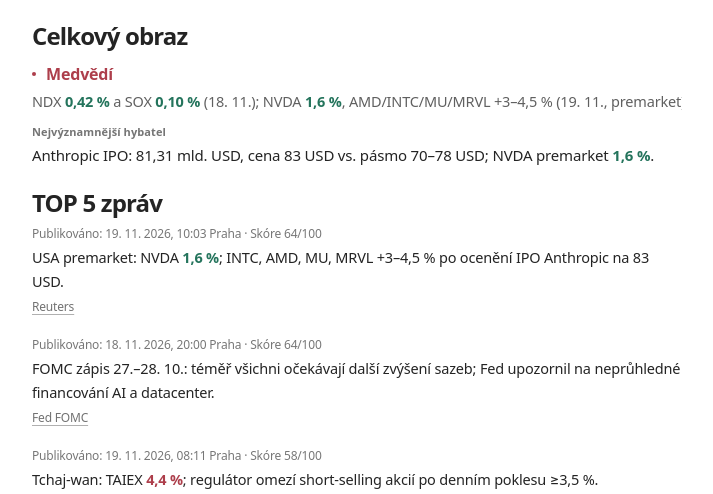
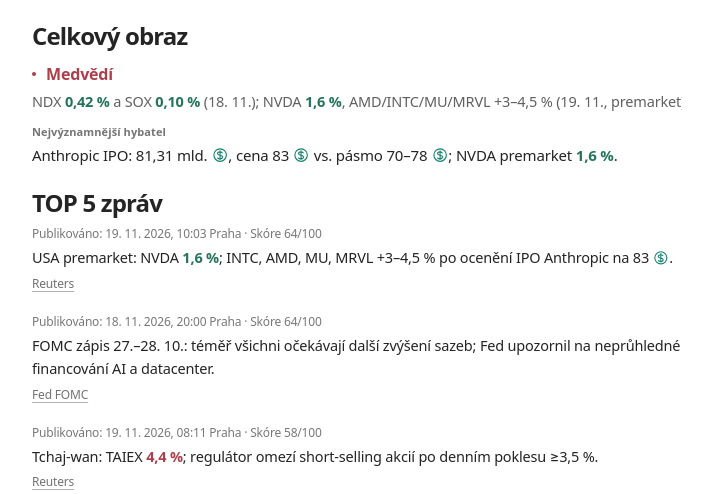
Before and after one commit to MichalMachalik/Nasdaq100-PAYandPRAY, a plain HTML site: page index.html in a window 1280 px wide. Shown: the part 295-789 px from the top of the page, without its empty margins (283-996 px from the left). Drawn offline with Linux system fonts and the light colour scheme.

Commit message:
Use inline SVG currency icons and remove redundant peak-distance phrase from forecast

```diff
--- a/index.html
+++ b/index.html
@@ -492,6 +492,19 @@ body :is(h1,h2,h3,p,div,span,small,strong,button,a,table,th,td,time,summary,labe
   overflow-wrap:break-word;
   text-wrap:pretty;
 }
+/* Inline currency pictograms in editorial copy; no colored backplates. */
+.inline-currency{
+  display:inline-flex;align-items:center;justify-content:center;
+  width:1.08em;height:1.08em;vertical-align:-.15em;
+  margin:0 .035em;line-height:1;white-space:nowrap;
+}
+.inline-currency svg{
+  display:block;width:100%;height:100%;overflow:visible;
+  fill:none;stroke:currentColor;stroke-linecap:round;stroke-linejoin:round;
+  stroke-width:1.65;
+}
+.inline-currency--usd{color:#16826e}
+.inline-currency--eur{color:#2766b4}
 </style></head>
 <body><div class="wrap">
 <header class="header"><div class="brand"><svg class="aardvark-mark" viewBox="0 0 100 73" role="img" aria-label="Logo Aardvarkland" xmlns="http://www.w3.org/2000/svg">
@@ -584,22 +597,55 @@ const sentenceBreaks=value=>cleanText(value).replace(
 );
 // Směr změny je vyjádřen pouze barvou, nikoliv znakem + nebo −.
 const signedPercentPattern=/(^|[^\p{L}\d])(?:(beat|miss)\s+(\d+(?:[.,]\d+)?)(\s*%)|([+−-])\s*(\d+(?:[.,]\d+)?)(\s*(?:%|bb\b|bps\b)))/giu;
+// Render standalone dollar/euro coin pictograms in narrative text only.
+const CURRENCY_INLINE_SVG={
+  USD:'<svg xmlns="http://www.w3.org/2000/svg" viewBox="0 0 24 24" aria-hidden="true" focusable="false"><circle cx="12" cy="12" r="9.25"/><path d="M15.2 8.6c-.9-.9-2.1-1.4-3.4-1.4-2.2 0-3.5 1-3.5 2.6 0 1.4 1.1 2.1 3.5 2.5 2.5.4 3.8 1.2 3.8 2.7 0 1.7-1.5 2.8-3.8 2.8-1.4 0-2.8-.5-3.7-1.5M12 5.5v13"/></svg>',
+  EUR:'<svg xmlns="http://www.w3.org/2000/svg" viewBox="0 0 24 24" aria-hidden="true" focusable="false"><circle cx="12" cy="12" r="9.25"/><path d="M16.2 7.8a5.3 5.3 0 0 0-3.4-1.2c-3.2 0-5.2 2.3-5.2 5.4s2 5.4 5.2 5.4a5.3 5.3 0 0 0 3.4-1.2M6 10.2h8M6 13.8h8"/></svg>'
+};
+const appendCurrencyText=(fragment,value)=>{
+  const text=String(value??'');
+  // A slash identifies currency pairs: EUR/USD and EUR/CZK must stay unchanged.
+  const pattern=/(^|[^\\p{L}\\p{N}\/])(USD|EUR)(?=$|[^\\p{L}\\p{N}\/])/giu;
+  let from=0,found;
+  while((found=pattern.exec(text))!==null){
+    let before=text.slice(from,found.index)+found[1];
+    // Keep units attached to preceding numeric values, avoiding orphaned icons.
+    if(/\\d[^\\n]*\\s$/u.test(before))before=before.replace(/\\s$/u,'\\u00a0');
+    if(before)fragment.append(document.createTextNode(before));
+    const unit=found[2].toUpperCase();
+    const span=document.createElement('span');
+    span.className='inline-currency inline-currency--'+unit.toLowerCase();
+    span.setAttribute('role','img');
+    span.setAttribute('aria-label',unit==='USD'?'americký dolar (USD)':'euro (EUR)');
+    span.title=unit;
+    span.innerHTML=CURRENCY_INLINE_SVG[unit];
+    fragment.append(span);
+    from=pattern.lastIndex;
+  }
+  if(from<text.length)fragment.append(document.createTextNode(text.slice(from)));
+};
 const renderSigned=(el,value)=>{
   const raw=String(value??''),frag=document.createDocumentFragment();
   let last=0,m;
   signedPercentPattern.lastIndex=0;
   while((m=signedPercentPattern.exec(raw))!==null){
-    frag.append(document.createTextNode(raw.slice(last,m.index)+m[1]));
+    appendCurrencyText(frag,raw.slice(last,m.index)+m[1]);
     const span=document.createElement('span');
     const verdict=m[2]?.toLowerCase();
     span.className=verdict?(verdict==='beat'?'signed-up':'signed-down'):(m[5]==='+'?'signed-up':'signed-down');
     span.textContent=verdict?m[2]+' '+m[3]+m[4]:m[6]+m[7];
     frag.append(span);last=signedPercentPattern.lastIndex;
   }
-  frag.append(document.createTextNode(raw.slice(last)));
+  appendCurrencyText(frag,raw.slice(last));
   el.replaceChildren(frag);
 };
 const setSentences=(id,value)=>{const el=$(id);if(el)renderSigned(el,sentenceBreaks(value))};
+// The distance-from-peak statistic is already displayed above the analysis.
+const cleanAthReason=value=>{
+  const original=String(value??'').trim();
+  const cleaned=original.replace(/^\\s*(?:(?:cash\\s+)?NDX|Nasdaq(?:-100)?)[\\s:]*[+−-]?\\s*\\d+(?:[.,]\\d+)?\\s*%\\s*(?:od\\s+(?:historického\\s+)?maxima|pod\\s+(?:historickým\\s+)?maximem)\\s*[;,.]?\\s*/iu,'').trim();
+  return cleaned||'Čeká na aktualizaci';
+};
 const displayScenario=value=>String(value??'—').split(/\s*\(/u)[0].replace(/(^|[^\p{L}\d])([+−-])(?=\s*\d)/gu,'$1').trim();
 
 function link(url,label){try{let u=new URL(url);if(u.protocol!=='https:')return document.createTextNode(label);let a=document.createElement('a');a.href=u.href;a.textContent=label;a.rel='noopener noreferrer';a.target='_blank';return a}catch{return document.createTextNode(label)}}
@@ -704,7 +750,7 @@ const macroText=String(d.macro||'Zatím bez údajů')
  .replace(/\s+(?:Reuters|Bloomberg)\s+(?=\d{1,2}:\d{2})/gu,' ')
  .replace(/Δ\s*(?=[+−-]?\d)/gu,'')
  .replace(/\s*\|\s*/gu,' · ');
-renderSigned($('macro'),macroText);let f=d.forecast||{};set('forecast-ath',typeof f.athReturnPercent==='number'?pct(f.athReturnPercent):'—');setSentences('forecast-ath-reason',f.athReason||'Čeká na aktualizaci');set('forecast-down',displayScenario(f.downside||'—'));
+renderSigned($('macro'),macroText);let f=d.forecast||{};set('forecast-ath',typeof f.athReturnPercent==='number'?pct(f.athReturnPercent):'—');setSentences('forecast-ath-reason',cleanAthReason(f.athReason||'Čeká na aktualizaci'));set('forecast-down',displayScenario(f.downside||'—'));
 const percentages=(String(f.downside||'').match(/\d+(?:[.,]\d+)?/g)||[]).map(v=>Number(v.replace(',','.')));
 if(Number.isFinite(n.value)&&n.value>0&&percentages.length>=2&&percentages[0]>0&&percentages[1]>percentages[0]&&percentages[1]<=100){
   const upper=Math.round(n.value*(1-percentages[0]/100));
```
